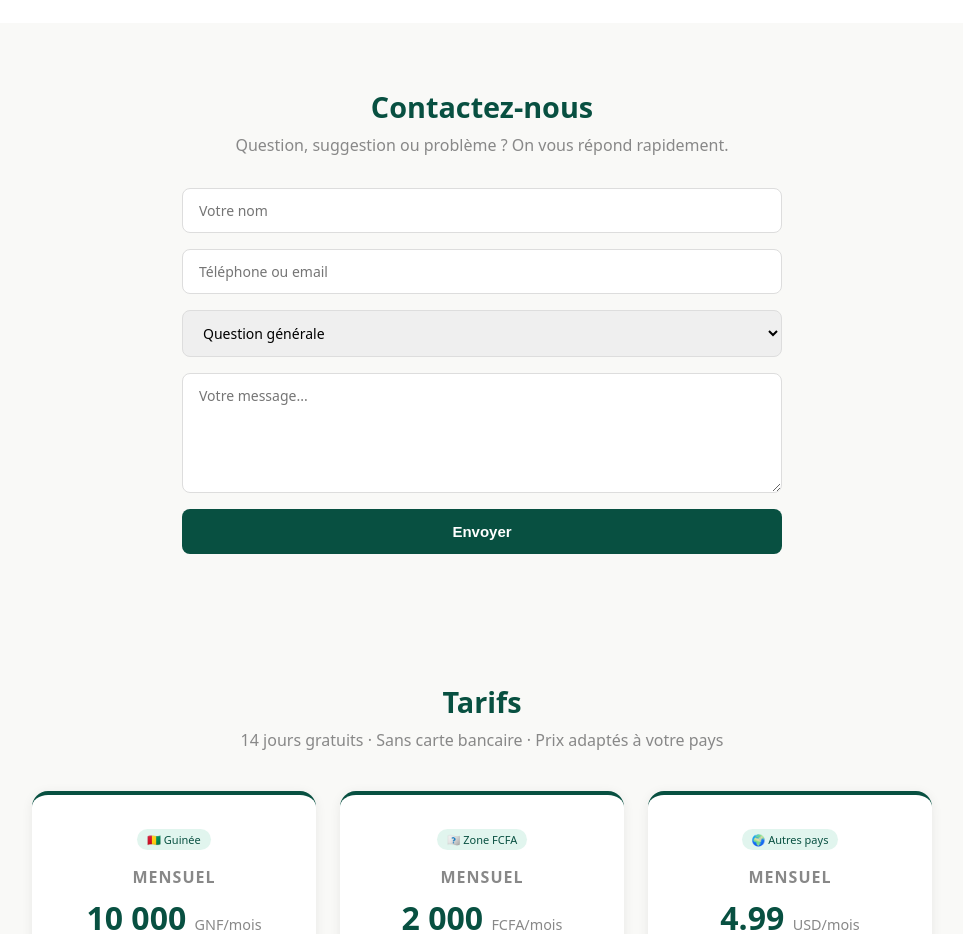
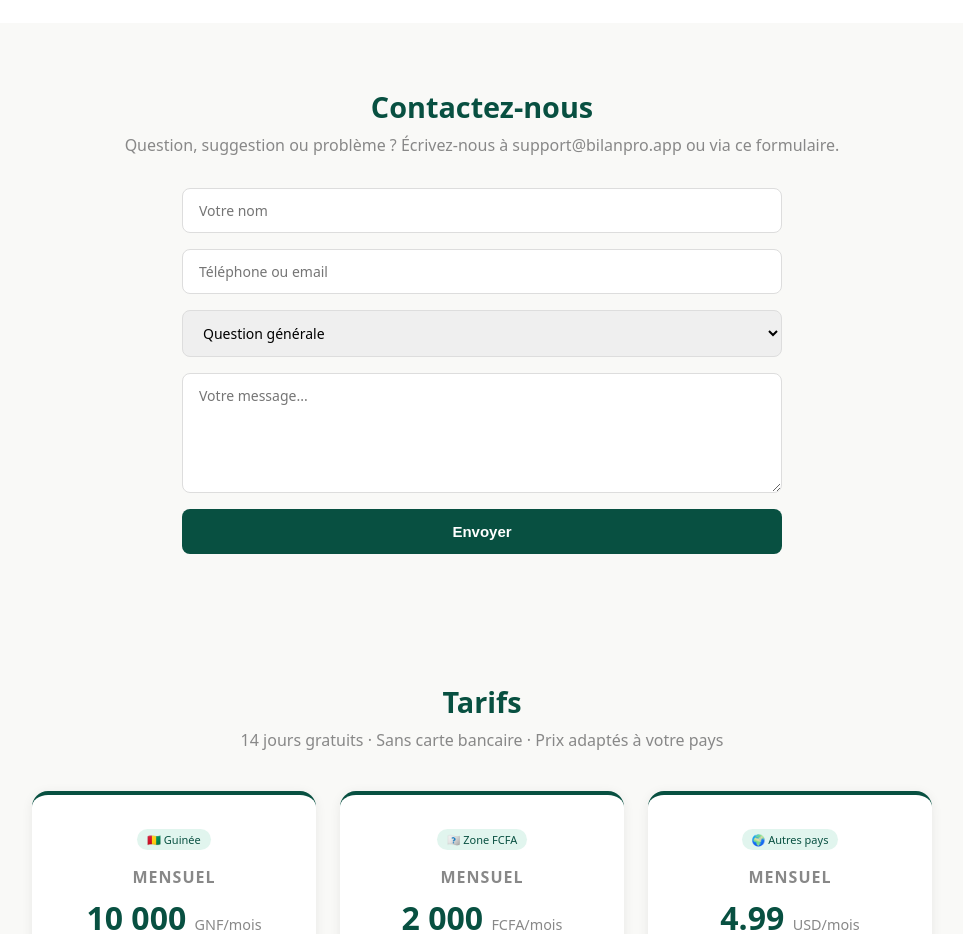
Before and after one commit to yop007/comptable-whatsapp, a website: page landing.html in a window 1280 px wide. Shown: the part 3060-3994 px from the top of the page, without its empty margins (158-1121 px from the left). Drawn offline with Linux system fonts and the light colour scheme.

Commit message:
feat: support@bilanpro.app dans section contact landing page

```diff
--- a/landing.html
+++ b/landing.html
@@ -273,7 +273,7 @@ Credits accordes : 0</div><div class="bubble-time">18:00</div></div>
 
 <section class="contact">
   <h2 data-fr="Contactez-nous" data-en="Contact us">Contactez-nous</h2>
-  <p class="sub" data-fr="Question, suggestion ou problème ? On vous répond rapidement." data-en="Question, suggestion or problem? We reply quickly.">Question, suggestion ou problème ? On vous répond rapidement.</p>
+  <p class="sub" data-fr="Question, suggestion ou problème ? Écrivez-nous à support@bilanpro.app ou via ce formulaire." data-en="Question, suggestion or problem? Write to us at support@bilanpro.app or via this form.">Question, suggestion ou problème ? Écrivez-nous à support@bilanpro.app ou via ce formulaire.</p>
   <form onsubmit="envoyerContact(event)">
     <input type="text" id="contact-nom" placeholder="Votre nom" required />
     <input type="text" id="contact-tel" placeholder="Téléphone ou email" required />
```
